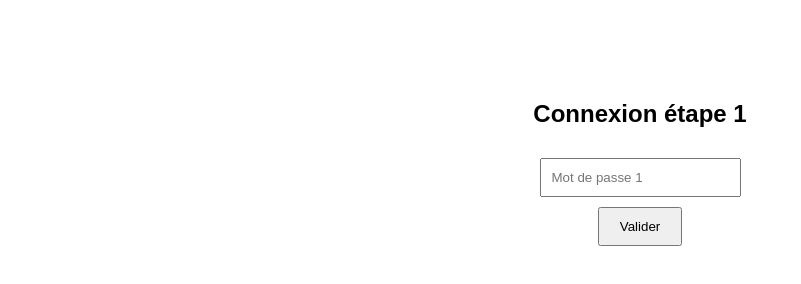
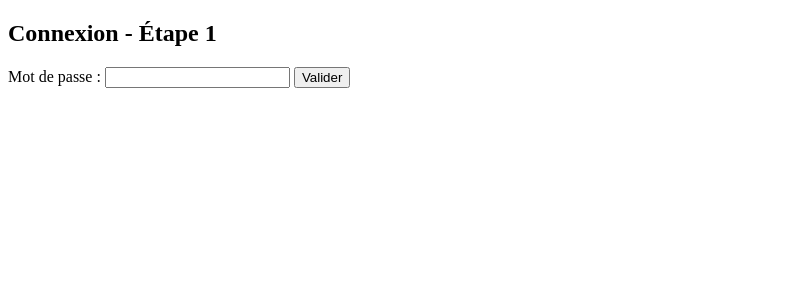
Before and after one commit to yannverox-jpg/LyraBank, a website: page . public/Index.html in a window 1280 px wide. Shown: the whole page, without its empty margins (0-801 px from the left). Drawn offline with Linux system fonts and the light colour scheme.

Commit message:
Update Index.html

```diff
--- a/. public/Index.html
+++ b/. public/Index.html
@@ -1,10 +1,15 @@
-<html>
-  <body style="font-family:sans-serif;text-align:center;margin-top:100px">
-    <h2>Connexion étape 1</h2>
-    <form method="POST" action="/login">
-      <input type="password" name="password" placeholder="Mot de passe 1" required style="padding:10px;margin:10px">
-      <br>
-      <button style="padding:10px 20px;">Valider</button>
-    </form>
-  </body>
+<!DOCTYPE html>
+<html lang="fr">
+<head>
+  <meta charset="UTF-8">
+  <title>Lyra-Banque - Connexion</title>
+</head>
+<body>
+  <h2>Connexion - Étape 1</h2>
+  <form action="/login" method="POST">
+    <label>Mot de passe :</label>
+    <input type="password" name="password" required>
+    <button type="submit">Valider</button>
+  </form>
+</body>
 </html>
```
